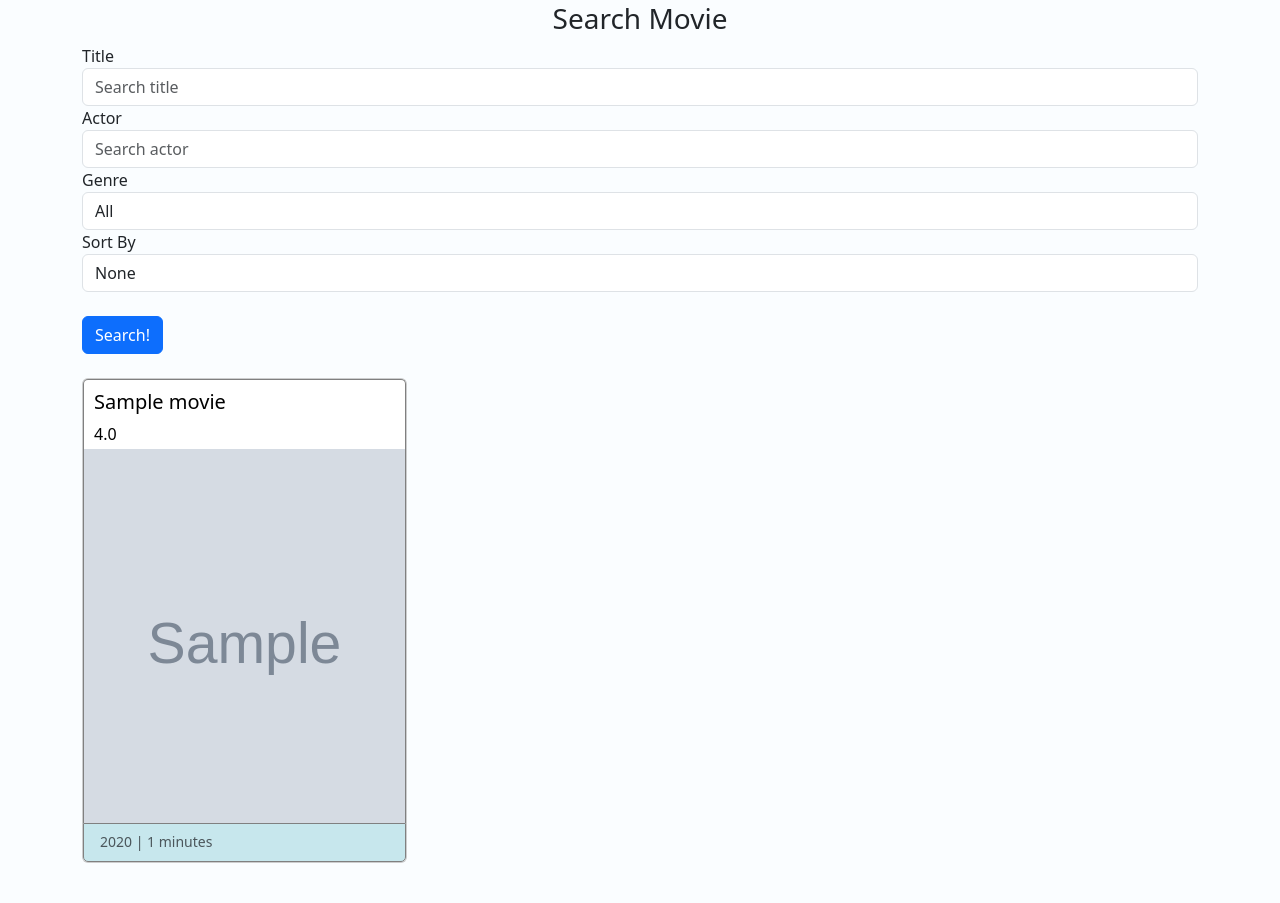
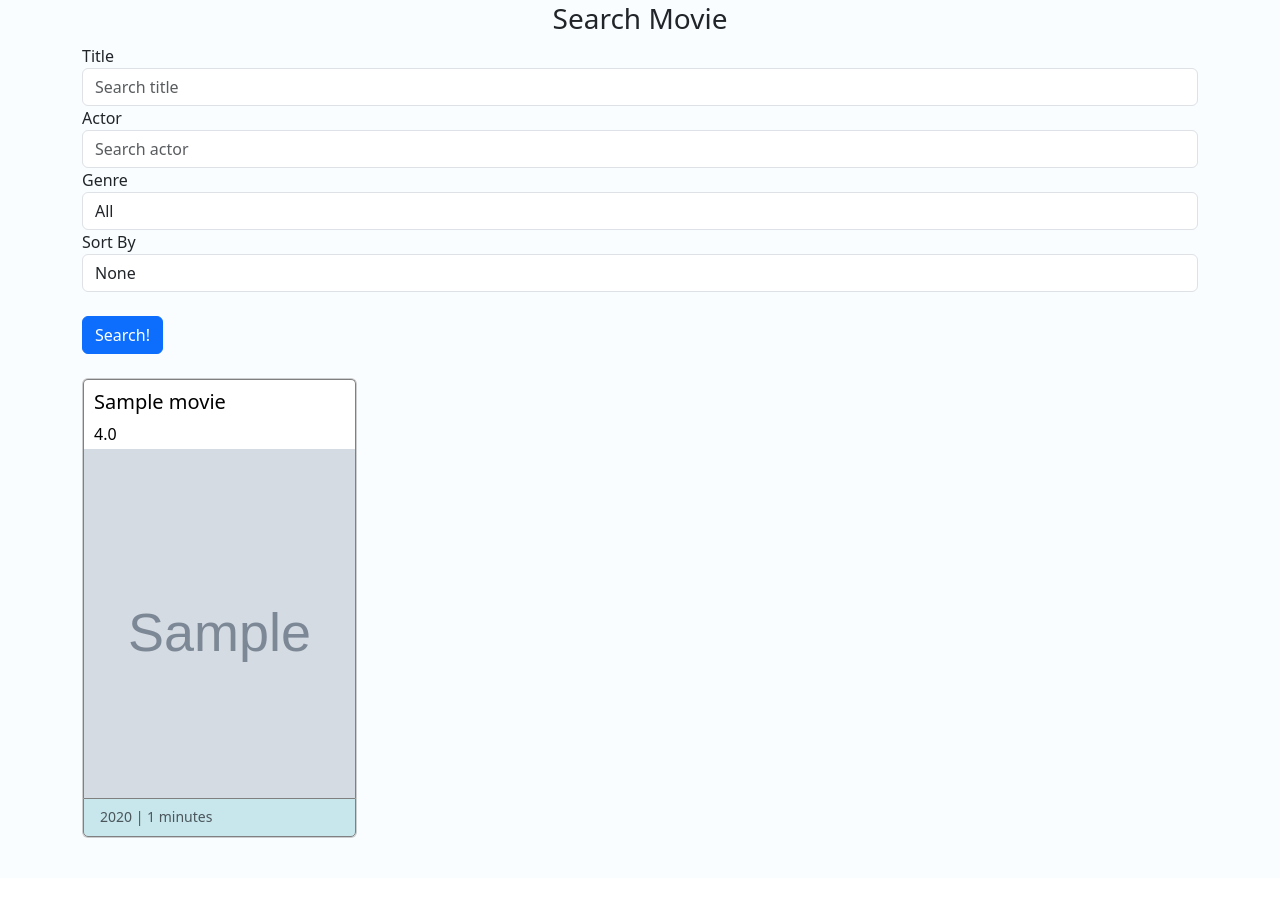
Before and after one commit to anjolinea/IMDb_Database_Project, a Flask app: page /search in a window 1280 px wide. Shown: the part 79-982 px from the top of the page. After the commit the page ends 917 px from the top, so only its background shows below. Run offline with Flask 3, Linux system fonts and the light colour scheme; a user stored in the database is signed in; tables that the repository leaves empty hold one stand-in row (values such as "Sample post"); grey boxes marked "Sample" are stand-in pictures; parts of the project's set-up code (start-up, migrations or seed data) failed here and were passed over; some libraries are stand-ins or nearby versions.

Commit message:
fixed ui for search page

```diff
--- a/website/static/css/main.css
+++ b/website/static/css/main.css
@@ -77,8 +77,8 @@ body {
 }
 
 .big-card{
-    max-width:325px;
-    height:485px;
+    max-width:275px;
+    height:460px;
 }
 
 .horizontal-card:hover{
```
